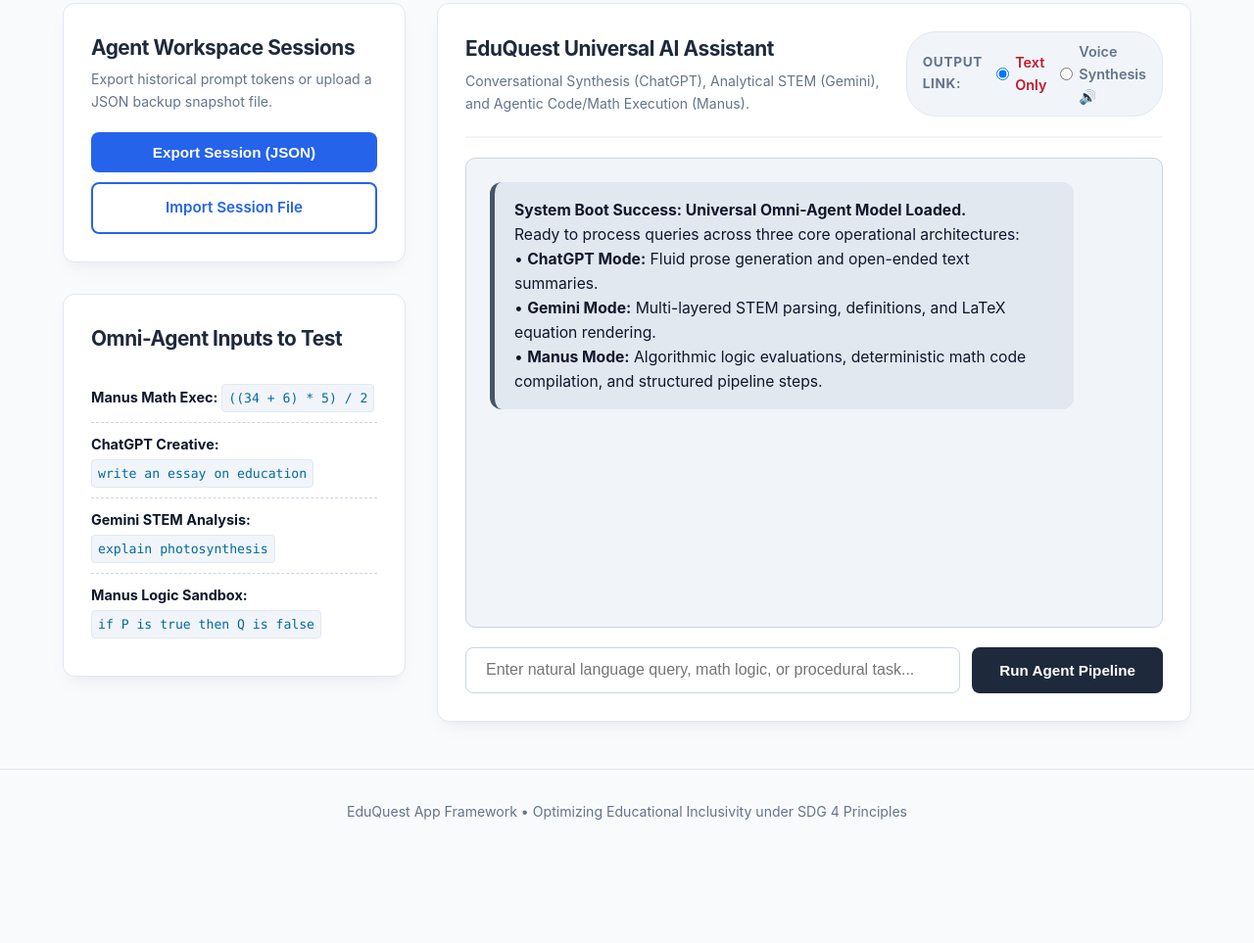
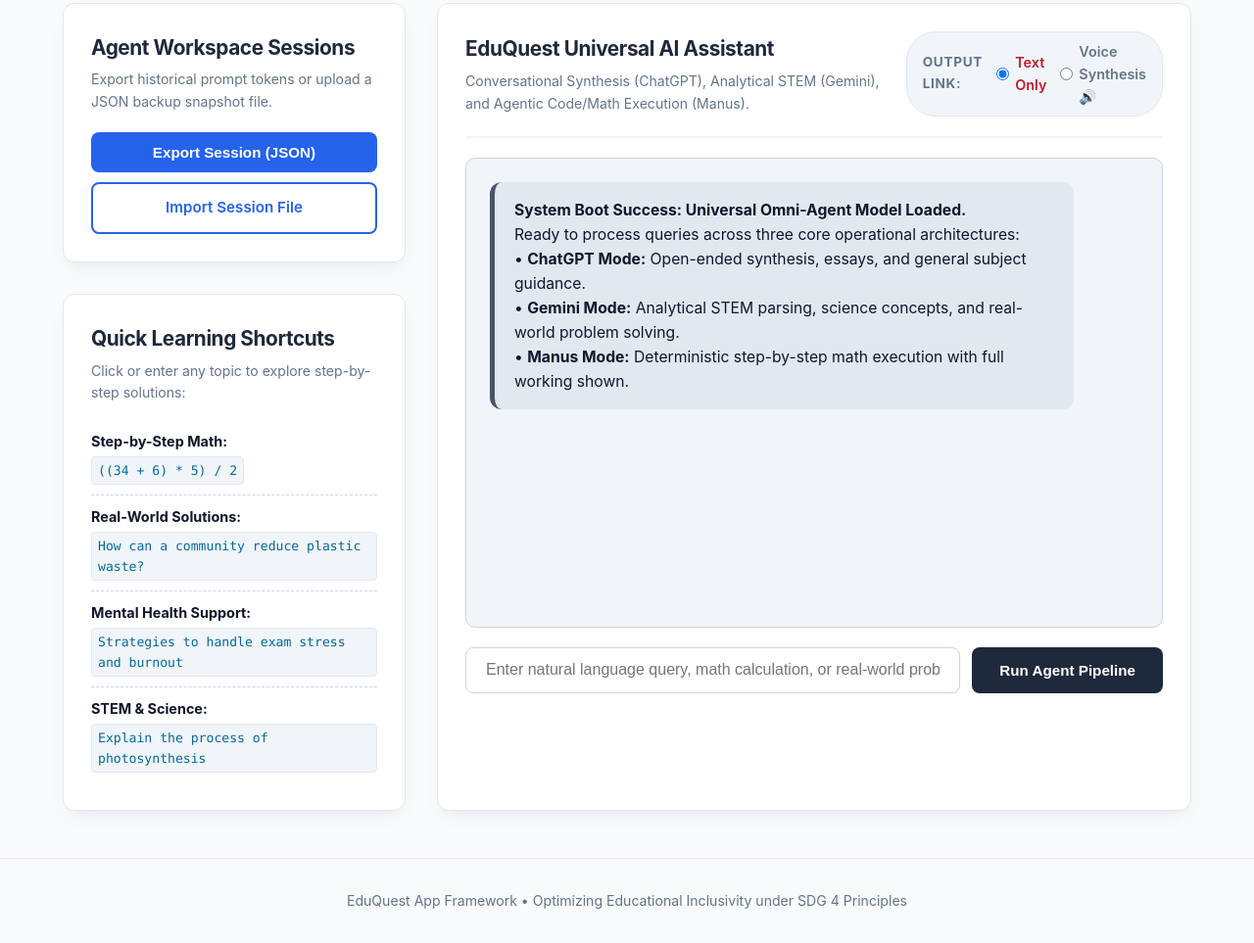
Before and after one commit to ethanzmulwa-svg/EduQuest, a plain HTML site: page index.html in a window 1280 px wide. Shown: the part 389-1352 px from the top of the page at 98% size. Before the commit the page ends 1261 px from the top, so only its background shows below. Drawn offline with Linux system fonts and the light colour scheme.

Commit message:
Update index.html

```diff
--- a/index.html
+++ b/index.html
@@ -18,7 +18,7 @@
   </header>
 
   <main class="app-container">
-    <!-- SDG 4 Universal Target Matrix Banner -->
+    <!-- SDG 4 Universal Target Tracker Matrix Banner -->
     <section class="sdg-info-card">
       <h2>SDG 4 Target Tracker Matrix</h2>
       <p id="sdg-fact" aria-live="polite">Loading localized educational target benchmark...</p>
@@ -28,7 +28,7 @@
     <!-- App Main Interactive Grid -->
     <div class="workspace">
 
-      <!-- Left Column: Settings, Operations, and Local Data Actions -->
+      <!-- Left Column: Settings, Operations, and Shortcuts -->
       <div class="sidebar-column">
         <section class="backup-panel">
           <h2>Agent Workspace Sessions</h2>
@@ -41,12 +41,13 @@
         </section>
 
         <section class="info-shortcuts-panel">
-          <h2>Omni-Agent Inputs to Test</h2>
+          <h2>Quick Learning Shortcuts</h2>
+          <p class="panel-desc">Click or enter any topic to explore step-by-step solutions:</p>
           <ul class="prompt-list">
-            <li><strong>Manus Math Exec:</strong> <code>((34 + 6) * 5) / 2</code></li>
-            <li><strong>ChatGPT Creative:</strong> <code>write an essay on education</code></li>
-            <li><strong>Gemini STEM Analysis:</strong> <code>explain photosynthesis</code></li>
-            <li><strong>Manus Logic Sandbox:</strong> <code>if P is true then Q is false</code></li>
+            <li><strong>Step-by-Step Math:</strong> <code>((34 + 6) * 5) / 2</code></li>
+            <li><strong>Real-World Solutions:</strong> <code>How can a community reduce plastic waste?</code></li>
+            <li><strong>Mental Health Support:</strong> <code>Strategies to handle exam stress and burnout</code></li>
+            <li><strong>STEM & Science:</strong> <code>Explain the process of photosynthesis</code></li>
           </ul>
         </section>
       </div>
@@ -79,14 +80,14 @@
             <div class="ai-bubble system">
               <strong>System Boot Success: Universal Omni-Agent Model Loaded.</strong><br/>
               Ready to process queries across three core operational architectures:<br/>
-              • <strong>ChatGPT Mode:</strong> Fluid prose generation and open-ended text summaries.<br/>
-              • <strong>Gemini Mode:</strong> Multi-layered STEM parsing, definitions, and LaTeX equation rendering.<br/>
-              • <strong>Manus Mode:</strong> Algorithmic logic evaluations, deterministic math code compilation, and structured pipeline steps.
+              • <strong>ChatGPT Mode:</strong> Open-ended synthesis, essays, and general subject guidance.<br/>
+              • <strong>Gemini Mode:</strong> Analytical STEM parsing, science concepts, and real-world problem solving.<br/>
+              • <strong>Manus Mode:</strong> Deterministic step-by-step math execution with full working shown.
             </div>
           </div>
 
           <form id="ai-query-form" class="ai-query-form">
-            <input type="text" id="ai-input" placeholder="Enter natural language query, math logic, or procedural task..." required autocomplete="off" />
+            <input type="text" id="ai-input" placeholder="Enter natural language query, math calculation, or real-world problem..." required autocomplete="off" />
             <button type="submit" class="btn btn-ai-submit">Run Agent Pipeline</button>
           </form>
         </div>
```
